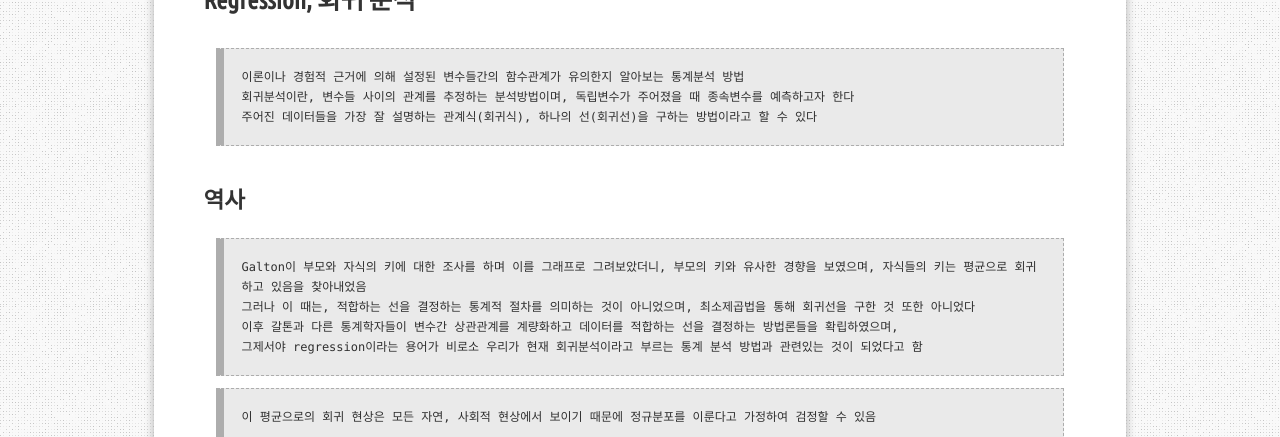
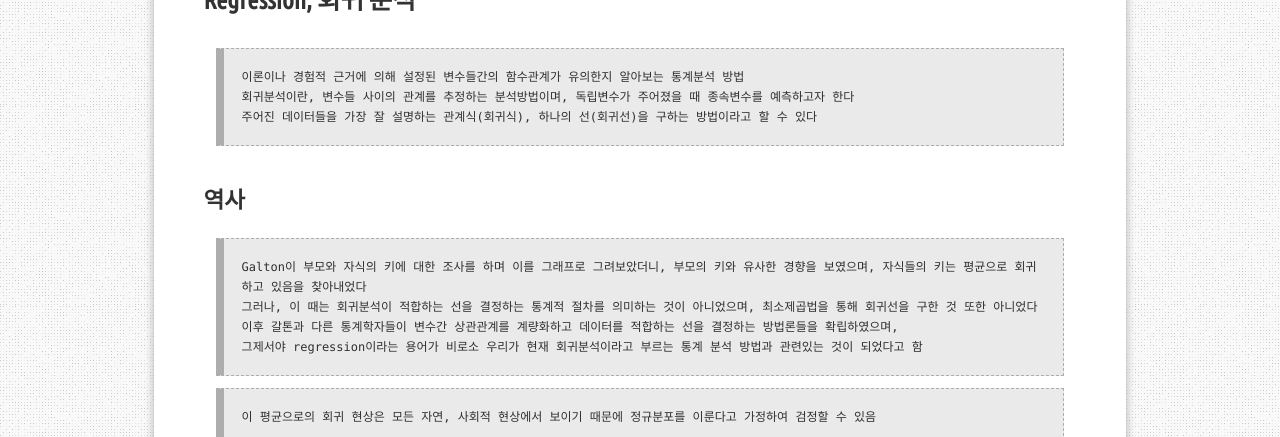
Before and after one commit to aristohyun/aristohyun.github.io, a Jekyll site: the page built from _posts/2021-06-25-Linear-Regression.md, in a window 1280 px wide and 900 px high, scrolled down 894 px, cut to the strip 0-437 px from the top of the window. Built offline with Jekyll 4.4.1, drawn with Linux system fonts in a browser that asks for light colours; formulas are drawn with MathJax 3; comment, search, counter and statistics services are not loaded.

Commit message:
Update 2021-06-25-Linear-Regression.md

```diff
--- a/_posts/2021-06-25-Linear-Regression.md
+++ b/_posts/2021-06-25-Linear-Regression.md
@@ -24,8 +24,8 @@ redirect_from:
 
 ## 역사
 
-> Galton이 부모와 자식의 키에 대한 조사를 하며 이를 그래프로 그려보았더니, 부모의 키와 유사한 경향을 보였으며, 자식들의 키는 평균으로 회귀하고 있음을 찾아내었음
-> 그러나 이 때는, 적합하는 선을 결정하는 통계적 절차를 의미하는 것이 아니었으며,  최소제곱법을 통해 회귀선을 구한 것 또한 아니었다
+> Galton이 부모와 자식의 키에 대한 조사를 하며 이를 그래프로 그려보았더니, 부모의 키와 유사한 경향을 보였으며, 자식들의 키는 평균으로 회귀하고 있음을 찾아내었다
+> 그러나, 이 때는 회귀분석이 적합하는 선을 결정하는 통계적 절차를 의미하는 것이 아니었으며, 최소제곱법을 통해 회귀선을 구한 것 또한 아니었다
 > 이후 갈톤과 다른 통계학자들이 변수간 상관관계를 계량화하고 데이터를 적합하는 선을 결정하는 방법론들을 확립하였으며,
 > 그제서야 regression이라는 용어가 비로소 우리가 현재 회귀분석이라고 부르는 통계 분석 방법과 관련있는 것이 되었다고 함
 
```
